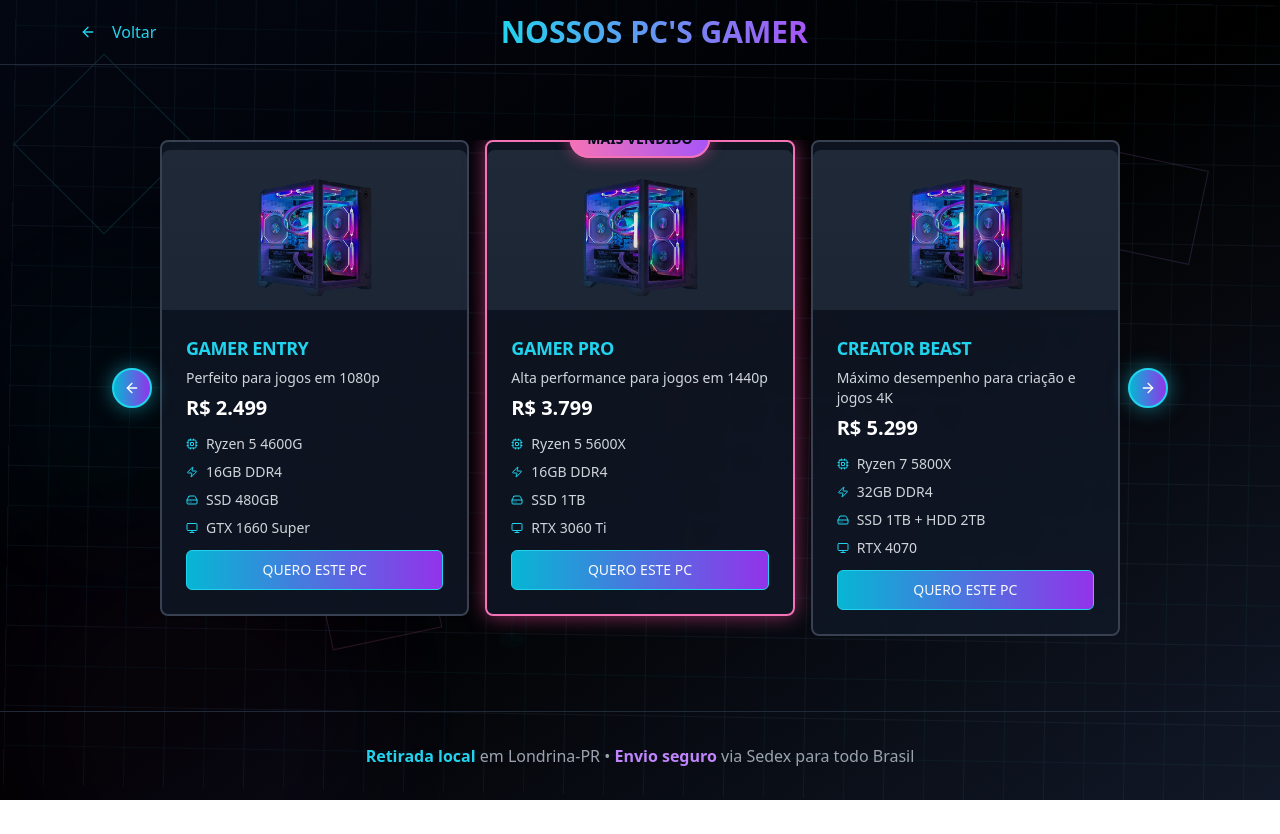
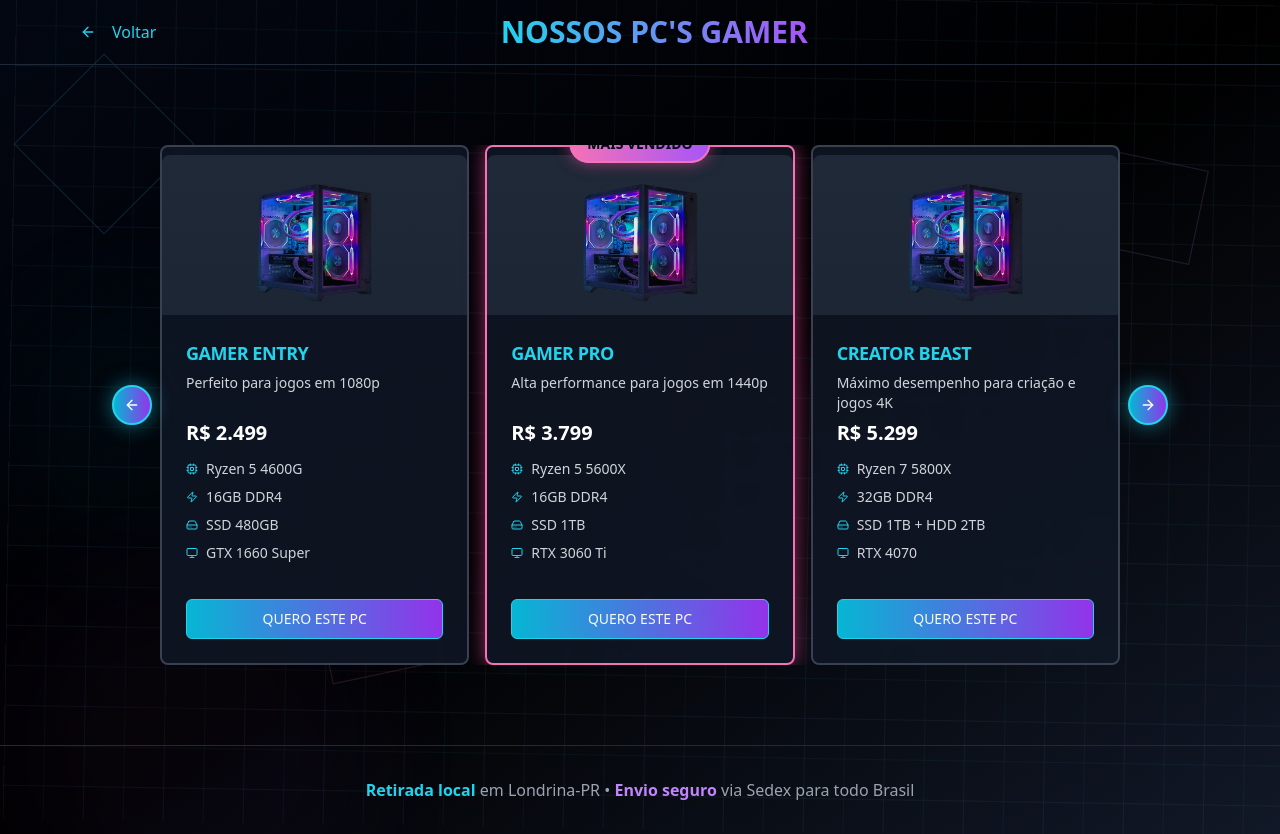
Before and after one commit to dev-guime/arcade-site, a React (Vite) app: page /pcs in a window 1280 px wide. Before the commit the page ends 800 px from the top, so only its background shows below. Built offline with nearby package versions, Linux system fonts and the light colour scheme.

Commit message:
Fix: Adjust PC card and grid layout
Adjusted the vertical size of the PC grid and fixed the PC card size to prevent expansion with multi-line descriptions.

```diff
--- a/src/components/PcCard.tsx
+++ b/src/components/PcCard.tsx
@@ -34,7 +34,7 @@ export const PcCard = ({
   return (
     <Card
       className={`relative bg-gray-900/80 backdrop-blur-sm border-2 transition-all duration-500 ${
-        isMobile ? 'hover:scale-[1.02]' : 'hover:scale-105'
+        isMobile ? 'hover:scale-[1.02] h-auto' : 'hover:scale-105 h-[520px]'
       } floating-animation ${
         pc.highlight
           ? 'border-pink-400 shadow-[0_0_20px_rgba(236,72,153,0.6)]'
@@ -45,7 +45,7 @@ export const PcCard = ({
         hoveredId !== null && hoveredId !== pc.id
           ? 'opacity-30 scale-95'
           : 'opacity-100'
-      }`}
+      } flex flex-col`}
       onMouseEnter={onMouseEnter}
       onMouseLeave={onMouseLeave}
     >
@@ -60,7 +60,7 @@ export const PcCard = ({
       )}
 
       {/* PC Image */}
-      <div className={`relative ${isMobile ? 'h-32' : 'h-40'} overflow-hidden rounded-t-lg mt-2`}>
+      <div className={`relative ${isMobile ? 'h-32' : 'h-40'} overflow-hidden rounded-t-lg mt-2 flex-shrink-0`}>
         <img
           src="/lovable-uploads/f8260b15-2b51-400a-8d32-6242095a4419.png"
           alt={pc.name}
@@ -69,11 +69,11 @@ export const PcCard = ({
         <div className="absolute inset-0 bg-gradient-to-t from-gray-900/20 to-transparent"></div>
       </div>
 
-      <CardHeader className={isMobile ? 'pb-2' : 'pb-3'}>
+      <CardHeader className={`${isMobile ? 'pb-2' : 'pb-3'} flex-shrink-0`}>
         <CardTitle className={`${isMobile ? 'text-sm' : 'text-lg'} font-bold text-cyan-400`}>
           {pc.name}
         </CardTitle>
-        <CardDescription className={`text-gray-300 ${isMobile ? 'text-xs' : 'text-sm'}`}>
+        <CardDescription className={`text-gray-300 ${isMobile ? 'text-xs' : 'text-sm'} ${!isMobile ? 'h-10 overflow-hidden' : ''}`}>
           {pc.description}
         </CardDescription>
         <div className={`${isMobile ? 'text-lg' : 'text-xl'} font-bold text-white`}>
@@ -81,7 +81,7 @@ export const PcCard = ({
         </div>
       </CardHeader>
 
-      <CardContent className="pt-0">
+      <CardContent className="pt-0 flex-1 flex flex-col justify-between">
         <div className={`space-y-${isMobile ? '1' : '2'} ${isMobile ? 'mb-0' : 'mb-3'}`}>
           {pc.specs.map((spec, index) => (
             <div key={index} className={`flex items-center text-gray-300 ${isMobile ? 'text-xs' : 'text-sm'}`}>
@@ -96,7 +96,7 @@ export const PcCard = ({
 
         <Button
           onClick={() => navigate(`/pc/${pc.id}`)}
-          className={`w-full bg-gradient-to-r from-cyan-500 to-purple-600 hover:from-cyan-400 hover:to-purple-500 border border-cyan-400 transition-all duration-300 ${isMobile ? 'text-xs py-2' : 'text-sm py-2'}`}
+          className={`w-full bg-gradient-to-r from-cyan-500 to-purple-600 hover:from-cyan-400 hover:to-purple-500 border border-cyan-400 transition-all duration-300 ${isMobile ? 'text-xs py-2' : 'text-sm py-2'} mt-auto`}
         >
           QUERO ESTE PC
         </Button>
--- a/src/components/PcsDesktopCarousel.tsx
+++ b/src/components/PcsDesktopCarousel.tsx
@@ -18,7 +18,7 @@ interface PcsDesktopCarouselProps {
 
 export const PcsDesktopCarousel = ({ pcs, hoveredId, borderColors, setHoveredId }: PcsDesktopCarouselProps) => {
   return (
-    <div className="hidden md:block relative px-24">
+    <div className="hidden md:block relative px-24 py-12">
       <Carousel
         className="w-full"
         opts={{
```
